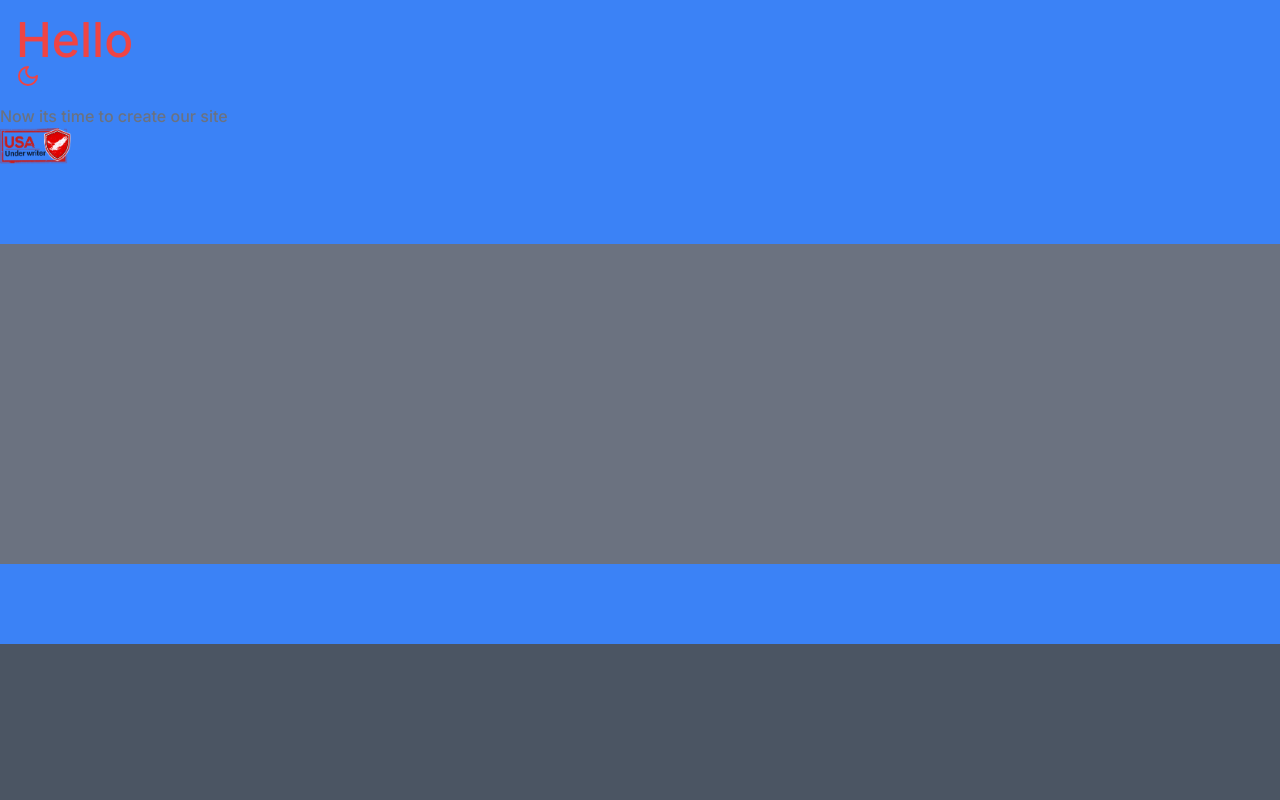
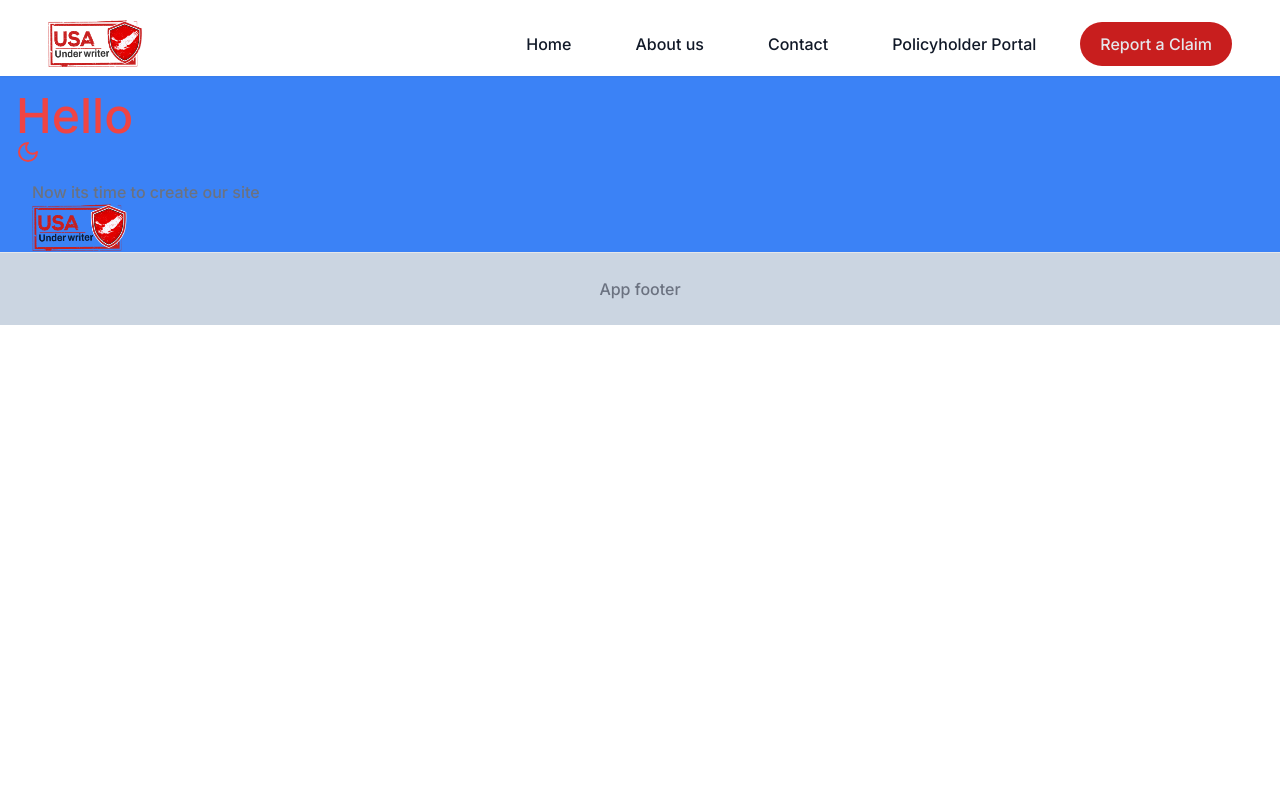
Before and after one commit to nex-nisharga/Daniyal-Task, a Next.js app: page / in a window 1280 px wide. Shown: the top 800 px of the page. Built offline with nearby package versions, Linux system fonts and the light colour scheme.

Commit message:
feat: header

```diff
--- a/src/app/(public)/(home)/page.js
+++ b/src/app/(public)/(home)/page.js
@@ -7,14 +7,10 @@ export default function Home() {
       <h2 className="p-4 text-red-500">
         Hello <Icons.Moon />
       </h2>
-      <h5>Now its time to create our site</h5>
-      <Logo />
-      <div className="w-full mt-20 bg-gray-500 h-80" data-aos="slide-up"></div>
-      <div className="w-full mt-20 bg-gray-600 h-80" data-aos="zoom-im"></div>
-      <div className="w-full mt-20 bg-gray-700 h-80" ></div>
-      <div className="w-full mt-20 bg-gray-700 h-80" ></div>
-      <div className="w-full mt-20 bg-gray-700 h-80" data-aos="slide-up"></div>
-      <div className="w-full mt-20 bg-gray-800 h-80" data-aos="slide-left"></div>
+      <div className="container">
+        <h5>Now its time to create our site</h5>
+        <Logo />
+      </div>
     </div>
   );
 }
--- a/src/app/(public)/layout.js
+++ b/src/app/(public)/layout.js
@@ -1,6 +1,6 @@
 import { Inter } from "next/font/google";
 import "../../style/globals.css";
-import { ScrollTop } from "@/components";
+import { ScrollTop, TheFooter, TheHeader } from "@/components";
 import { AosInit } from "@/utils";
 
 export const FONT_DEFAULT = Inter({
@@ -17,7 +17,10 @@ export const metadata = {
 export default function RootLayout({ children }) {
   return (
     <html lang="en">
-      <body className={`${FONT_DEFAULT.variable}`}>{children}
+      <body className={`${FONT_DEFAULT.variable}`}>
+        <TheHeader />
+        {children}
+        <TheFooter />
       <ScrollTop />
       <AosInit />
       </body>
--- a/src/components/Icons.jsx
+++ b/src/components/Icons.jsx
@@ -28,8 +28,8 @@ export const Icons = {
       xmlns="http://www.w3.org/2000/svg"
     >
       <path
-        fill-rule="evenodd"
-        clip-rule="evenodd"
+        fillRule="evenodd"
+        clipRule="evenodd"
         d="M7.5 13.5C10.8137 13.5 13.5 10.8137 13.5 7.5C13.5 4.18629 10.8137 1.5 7.5 1.5C4.18629 1.5 1.5 4.18629 1.5 7.5C1.5 10.8137 4.18629 13.5 7.5 13.5ZM8.25 3.75C8.25 3.33579 7.91421 3 7.5 3C7.08579 3 6.75 3.33579 6.75 3.75V7.5C6.75 7.91421 7.08579 8.25 7.5 8.25H10.5C10.9142 8.25 11.25 7.91421 11.25 7.5C11.25 7.08579 10.9142 6.75 10.5 6.75H8.25V3.75Z"
         fill="white"
       />
@@ -189,4 +189,38 @@ export const Icons = {
       />
     </svg>
   ),
+  Hamburger: (props) => (
+    <svg
+      {...props}
+      width="18"
+      height="12"
+      viewBox="0 0 18 12"
+      fill="none"
+      xmlns="http://www.w3.org/2000/svg"
+    >
+      <path
+        fill-rule="evenodd"
+        clip-rule="evenodd"
+        d="M0 0.75C0 0.335786 0.335786 0 0.75 0H17.25C17.6642 0 18 0.335786 18 0.75C18 1.16421 17.6642 1.5 17.25 1.5H0.75C0.335786 1.5 0 1.16421 0 0.75ZM0 6C0 5.58579 0.335786 5.25 0.75 5.25H17.25C17.6642 5.25 18 5.58579 18 6C18 6.41421 17.6642 6.75 17.25 6.75H0.75C0.335786 6.75 0 6.41421 0 6ZM8.25 11.25C8.25 10.8358 8.58579 10.5 9 10.5H17.25C17.6642 10.5 18 10.8358 18 11.25C18 11.6642 17.6642 12 17.25 12H9C8.58579 12 8.25 11.6642 8.25 11.25Z"
+        fill="#111928"
+      />
+    </svg>
+  ),
+  X: (props) => (
+    <svg
+      {...props}
+      width="24"
+      height="24"
+      viewBox="0 0 24 24"
+      fill="none"
+      xmlns="http://www.w3.org/2000/svg"
+    >
+      <path
+        fill-rule="evenodd"
+        clip-rule="evenodd"
+        d="M5.46967 5.46967C5.76256 5.17678 6.23744 5.17678 6.53033 5.46967L12 10.9393L17.4697 5.46967C17.7626 5.17678 18.2374 5.17678 18.5303 5.46967C18.8232 5.76256 18.8232 6.23744 18.5303 6.53033L13.0607 12L18.5303 17.4697C18.8232 17.7626 18.8232 18.2374 18.5303 18.5303C18.2374 18.8232 17.7626 18.8232 17.4697 18.5303L12 13.0607L6.53033 18.5303C6.23744 18.8232 5.76256 18.8232 5.46967 18.5303C5.17678 18.2374 5.17678 17.7626 5.46967 17.4697L10.9393 12L5.46967 6.53033C5.17678 6.23744 5.17678 5.76256 5.46967 5.46967Z"
+        fill="#111928"
+      />
+    </svg>
+  ),
 };
--- a/src/components/Logo.jsx
+++ b/src/components/Logo.jsx
@@ -7,7 +7,7 @@ const Logo = ({ className }) => {
       width={100}
       src={"/logo.png"}
       alt="site-logo"
-      className={`${className} h-8 md:h-9 w-auto`}
+      className={`${className} h-9 md:h-12 w-auto`}
       unoptimized
     />
   );
--- a/src/components/TheHeader.jsx
+++ b/src/components/TheHeader.jsx
@@ -1,8 +1,97 @@
+"use client";
+import Link from "next/link";
+import Logo from "./Logo";
+import { useEffect, useState } from "react";
+import { Menu } from "@/static";
+import { Icons } from "@/components";
+
 const TheHeader = () => {
+  const [isShowMobileMenu, setIsShowMobileMenu] = useState(false);
+  useEffect(() => {
+    const bodyEl = document.querySelector("body");
+
+    if (isShowMobileMenu) {
+      bodyEl && bodyEl.classList.add("modal-open");
+    } else {
+      bodyEl && bodyEl.classList.remove("modal-open");
+    }
+  }, [isShowMobileMenu]);
+
   return (
-    <header className="w-full py-4 text-center border-b bg-slate-300 dark:bg-transparent dark:text-gray-50">
-      App header
+    <header className="sticky top-0 z-50 pt-3 bg-white shadow-sm">
+      <div className="container">
+        {/* larger device menu */}
+        <div className="items-center justify-between hidden px-4 py-2 backdrop-blur-sm lg:flex">
+          <div className="">
+            <Link href={"/"}>
+              <Logo />
+            </Link>
+          </div>
+          <div className="flex items-center justify-end gap-6 text-gray-100 ">
+            {Menu.map(({ id, route, label, isButton }) => (
+              <Link
+                className={`whitespace-nowrap transition-colors duration-300 text-gray-900 px-3 py-1.5 md:px-5 md:py-2.5 ${
+                  isButton
+                    ? " !text-info font-medium rounded-full bg-primary-700"
+                    : "hover:text-primary-900"
+                }`}
+                key={id}
+                href={route}
+              >
+                {label}
+              </Link>
+            ))}
+          </div>
+        </div>
+      </div>
+
+      {/* Mobile menu */}
+      {!isShowMobileMenu ? (
+        <div className="container sticky top-0 z-50 flex items-center justify-between h-16 bg-white rounded-full lg:hidden backdrop-blur-sm">
+          <div></div>
+          <Logo className="!h-10 !w-auto" />
+          <button
+            onClick={() => setIsShowMobileMenu(true)}
+            className="no-underline rounded-md"
+          >
+            <Icons.Hamburger />
+          </button>
+        </div>
+      ) : (
+        <div className="sticky top-0 left-0 block w-full lg:hidden ">
+          <div className="">
+            <div className="container flex items-center justify-between h-16 bg-white rounded-full lg:hidden backdrop-blur-sm">
+              <div></div>
+              <Logo className="!h-10 !w-auto" />
+              <button
+                onClick={() => setIsShowMobileMenu(false)}
+                className="no-underline rounded-md"
+              >
+                <Icons.X />
+              </button>
+            </div>
+
+            <div className="flex flex-col">
+              {Menu.map(({ id, route, label }) => (
+                <Link
+                  className="px-12 text-gray-200 transition-all bg-red-700 hover:bg-red-500 py-7 whitespace-nowrap"
+                  key={id}
+                  href={route}
+                  onClick={() =>
+                    setTimeout(() => {
+                      setIsShowMobileMenu(false);
+                    }, 200)
+                  }
+                >
+                  {label}
+                </Link>
+              ))}
+            </div>
+          </div>
+        </div>
+      )}
     </header>
   );
 };
+
 export default TheHeader;
--- a/src/static/homepage.js
+++ b/src/static/homepage.js
@@ -1,25 +1,31 @@
 import { Icons } from "@/components";
 
-export const Navbar = [
+export const Menu = [
   {
     id: 1,
-    title: "Home",
-    url: "/",
+    label: "Home",
+    route: "/",
   },
   {
     id: 2,
-    title: "About us",
-    url: "/",
+    label: "About us",
+    route: "/about-us",
   },
   {
     id: 3,
-    title: "Contact",
-    url: "/",
+    label: "Contact",
+    route: "/",
   },
   {
     id: 4,
-    title: "Policyholder Portal",
-    url: "/",
+    label: "Policyholder Portal",
+    route: "/",
+  },
+  {
+    id: 5,
+    label: "Report a Claim",
+    route: "/",
+    isButton: true
   },
 ];
 
--- a/tailwind.config.js
+++ b/tailwind.config.js
@@ -10,7 +10,7 @@ module.exports = {
       center: true,
       padding: "2rem",
       screens: {
-        "2xl": "1280px",
+        "2xl": "1380px",
       },
     },
     screens: {
@@ -43,7 +43,7 @@ module.exports = {
         success: "#3CB371",
         error: "#ff4444",
         warning: "#ffbb33",
-        info: "#33b5e5",
+        info: "#E5E7EB",
       },
       fontFamily: {
         inter: ["var(--font-inter)"],
```
Also changed, not shown: src/components/index.js (+4 -4 lines).
